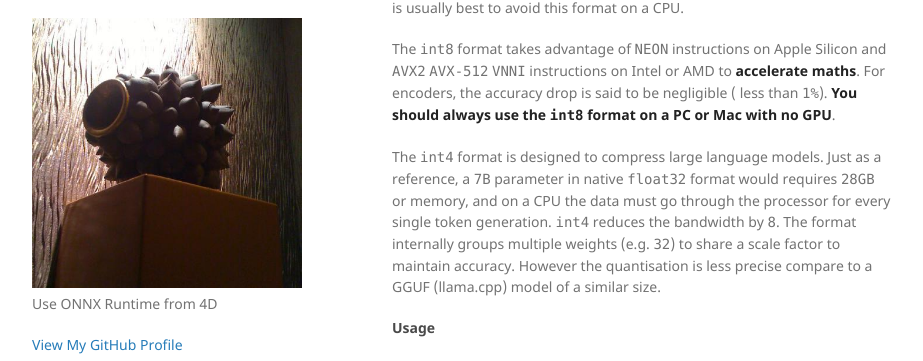
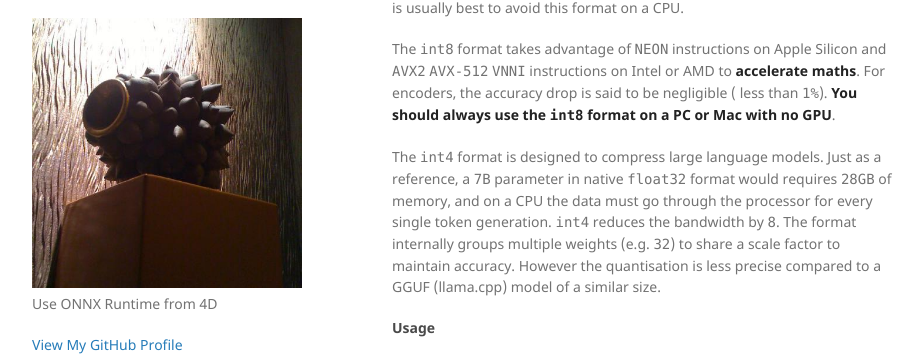
Before and after one commit to miyako/onnx-genai, a Jekyll site: the page built from index.md, in a window 1280 px wide and 900 px high, scrolled down 484 px. Shown: the part 91-452 px from the top of the window, without its empty margins (178-1101 px from the left). Built offline with Jekyll 4.4.1, drawn with Linux system fonts in a browser that asks for light colours.

Commit message:
Update index.md

```diff
--- a/index.md
+++ b/index.md
@@ -23,7 +23,7 @@ The `fp16` format consumes `2` bytes per weight. The CPU backend may be forced t
 
 The `int8` format takes advantage of `NEON` instructions on Apple Silicon and `AVX2` `AVX-512` `VNNI` instructions on Intel or AMD to **accelerate maths**. For encoders, the accuracy drop is said to be negligible ( less than `1%`). **You should always use the `int8` format on a PC or Mac with no GPU**.
 
-The `int4` format is designed to compress large language models. Just as a reference, a `7B` parameter in native `float32` format would requires `28GB` or memory, and on a CPU the data must go through the processor for every single token generation. `int4` reduces the bandwidth by `8`. The format internally groups multiple weights (e.g. `32`) to share a scale factor to maintain accuracy. However the quantisation is less precise compare to a GGUF (llama.cpp) model of a similar size.
+The `int4` format is designed to compress large language models. Just as a reference, a `7B` parameter in native `float32` format would requires `28GB` of memory, and on a CPU the data must go through the processor for every single token generation. `int4` reduces the bandwidth by `8`. The format internally groups multiple weights (e.g. `32`) to share a scale factor to maintain accuracy. However the quantisation is less precise compared to a GGUF (llama.cpp) model of a similar size.
 
 #### Usage
 
```
